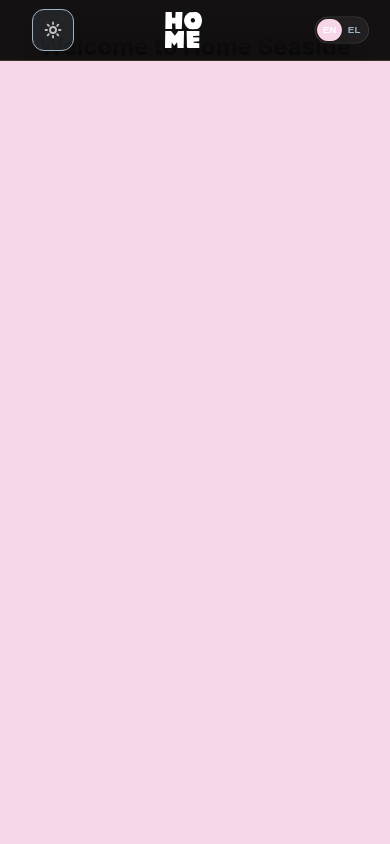
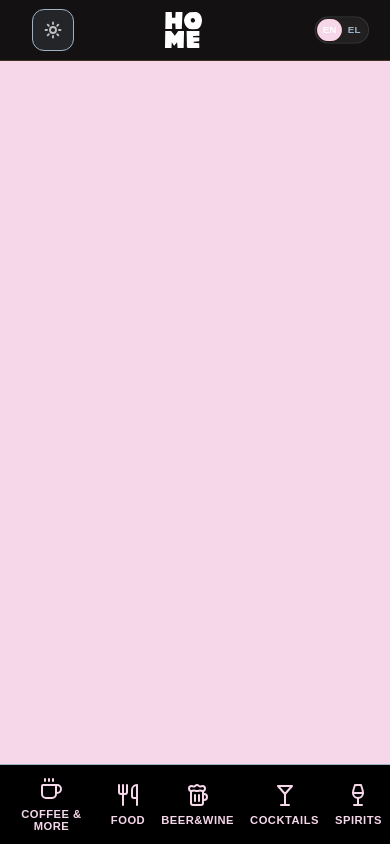
Before and after one commit to Anastasios3/homeSeasideOnlineMenuFullStack, a React app in the folder frontend/: page / in a window 390 px wide. Built offline with nearby package versions, Linux system fonts and the light colour scheme; the HTML template or start-up script is replaced by a standard one.

Commit message:
Add CategoryNav component with dynamic category ordering and responsive styles

```diff
--- a/frontend/src/App.tsx
+++ b/frontend/src/App.tsx
@@ -1,29 +1,18 @@
-import React from "react";
 import TopBar from "./components/TopBar";
+import CategoryNav from "./components/CategoryNav";
 import "./App.css";
 
-const App: React.FC = () => {
+function App() {
   return (
     <div className="app-container">
-      <TopBar />
-      <main id="main-content">
-        <article>
-          <section>
-            <h2
-              style={{
-                textAlign: "center",
-                marginTop: "2rem",
-                color: "var(--color-accent-red)",
-              }}
-            >
-              Welcome to Home Seaside
-            </h2>
-            {/* Menu items will load here */}
-          </section>
-        </article>
-      </main>
+      <header>
+        <TopBar />
+        <CategoryNav />
+      </header>
+
+      <main className="content">{/* Menu items will be rendered here */}</main>
     </div>
   );
-};
+}
 
 export default App;
--- /dev/null
+++ b/frontend/src/components/CategoryNav.tsx
@@ -0,0 +1,82 @@
+import React, { useState, useEffect } from "react";
+import { Coffee, Martini, Beer, Utensils, Wine } from "lucide-react";
+import "../styles/CategoryNav.css";
+
+type CategoryType = "coffee" | "spirits" | "cocktails" | "beer&wine" | "food";
+
+interface CategoryConfig {
+  id: CategoryType;
+  label: string;
+  icon: React.ReactNode;
+}
+
+const CATEGORIES: Record<CategoryType, CategoryConfig> = {
+  coffee: { id: "coffee", label: "coffee & more", icon: <Coffee size={24} /> },
+  spirits: { id: "spirits", label: "spirits", icon: <Wine size={24} /> },
+  cocktails: {
+    id: "cocktails",
+    label: "cocktails",
+    icon: <Martini size={24} />,
+  },
+  "beer&wine": {
+    id: "beer&wine",
+    label: "beer&wine",
+    icon: <Beer size={24} />,
+  },
+  food: { id: "food", label: "food", icon: <Utensils size={24} /> },
+};
+
+const CategoryNav: React.FC = () => {
+  const [orderedKeys, setOrderedKeys] = useState<CategoryType[]>([]);
+
+  const getOrder = (): CategoryType[] => {
+    const hour = new Date().getHours();
+
+    // Morning: 06:00 - 11:59
+    if (hour >= 6 && hour < 12) {
+      return ["coffee", "food", "beer&wine", "cocktails", "spirits"];
+    }
+    // Lunch: 12:00 - 16:59
+    if (hour >= 12 && hour < 17) {
+      return ["food", "coffee", "beer&wine", "spirits", "cocktails"];
+    }
+    // Afternoon: 17:00 - 20:59
+    if (hour >= 17 && hour < 21) {
+      return ["cocktails", "coffee", "food", "beer&wine", "spirits"];
+    }
+    // Night: 21:00 - 05:59
+    return ["cocktails", "spirits", "beer&wine", "food", "coffee"];
+  };
+
+  useEffect(() => {
+    setOrderedKeys(getOrder());
+    const interval = setInterval(() => setOrderedKeys(getOrder()), 60000); // Re-check every minute
+    return () => clearInterval(interval);
+  }, []);
+
+  return (
+    <nav className="category-nav" aria-label="Menu Categories">
+      <ul className="category-list">
+        {orderedKeys.map((key) => {
+          const cat = CATEGORIES[key];
+          return (
+            <li key={cat.id} className="category-item">
+              <button
+                className="category-button"
+                onClick={() => console.log(`Navigating to ${cat.label}`)}
+                aria-label={`View ${cat.label}`}
+              >
+                <span className="category-icon" aria-hidden="true">
+                  {cat.icon}
+                </span>
+                <span className="category-label">{cat.label}</span>
+              </button>
+            </li>
+          );
+        })}
+      </ul>
+    </nav>
+  );
+};
+
+export default CategoryNav;
--- /dev/null
+++ b/frontend/src/styles/CategoryNav.css
@@ -0,0 +1,75 @@
+.category-nav {
+  background-color: #000000;
+  width: 100%;
+  border-top: 1px solid #9db2c3;
+  z-index: 1000;
+}
+
+.category-list {
+  display: flex;
+  list-style: none;
+  margin: 0;
+  padding: 0;
+  justify-content: space-around;
+  align-items: center;
+}
+
+.category-button {
+  background: none;
+  border: none;
+  color: #f6d7e9; /* Primary Pink from COLORS.pdf */
+  display: flex;
+  flex-direction: column;
+  align-items: center;
+  padding: 12px 8px;
+  cursor: pointer;
+  transition: color 0.2s ease;
+  width: 100%;
+}
+
+.category-button:hover {
+  color: #e4b365; /* Accent Gold */
+}
+
+.category-icon {
+  margin-bottom: 4px;
+}
+
+.category-label {
+  font-size: 0.7rem;
+  text-transform: uppercase;
+  font-weight: 600;
+  letter-spacing: 0.5px;
+}
+
+/* Mobile: Bottom Fixed Navigation */
+@media (max-width: 768px) {
+  .category-nav {
+    position: fixed;
+    bottom: 0;
+    left: 0;
+    padding-bottom: env(safe-area-inset-bottom);
+  }
+}
+
+/* Large Screens: Under Top Bar */
+@media (min-width: 769px) {
+  .category-nav {
+    position: relative;
+    border-top: none;
+    border-bottom: 2px solid #e46054; /* Red Highlight */
+    background-color: transparent;
+  }
+
+  .category-button {
+    color: #000000;
+    flex-direction: row;
+    gap: 8px;
+    padding: 16px 20px;
+    font-size: 0.9rem;
+  }
+
+  .category-icon {
+    margin-bottom: 0;
+  }
+}
```
